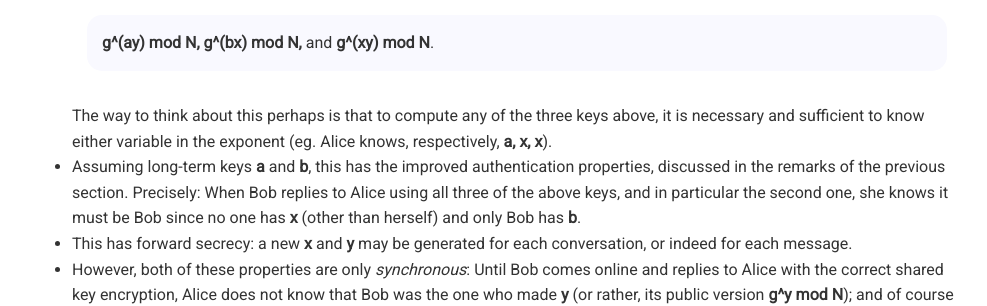
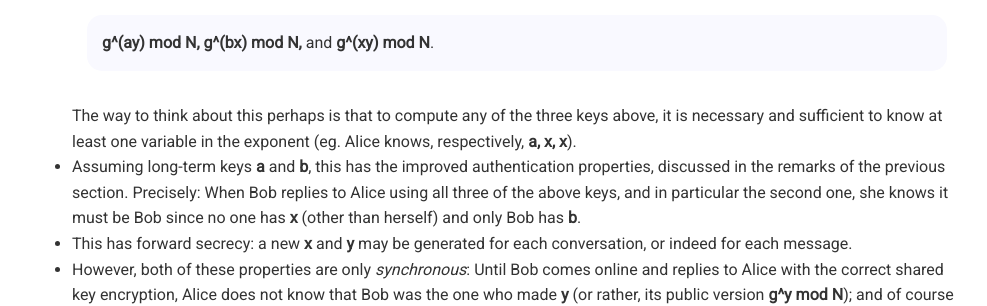
Before and after one commit to chatscrypt/chatscrypt.github.io, a Jekyll site: the page built from _posts/2020-01-06-the-signal-protocol-part-ii-the-diffie-hellman-key-exchange.html, in a window 1280 px wide and 900 px high, scrolled down 1530 px. Shown: the part 154-460 px from the top of the window, without its empty margins (143-1130 px from the left). Built offline with Jekyll 4.4.1, drawn with Linux system fonts in a browser that asks for light colours; comment, search, counter and statistics services are not loaded.

Commit message:
Update 2020-01-06-the-signal-protocol-part-ii-the-diffie-hellman-key-exchange.html

```diff
--- a/_posts/2020-01-06-the-signal-protocol-part-ii-the-diffie-hellman-key-exchange.html
+++ b/_posts/2020-01-06-the-signal-protocol-part-ii-the-diffie-hellman-key-exchange.html
@@ -50,7 +50,7 @@ Analysis:
 <div class="media">
  <b>g^(ay) mod N,</b>  <b>g^(bx) mod N,</b> and <b>g^(xy) mod N</b>.
 </div>
-  The way to think about this perhaps is that to compute any of the three keys above, it is necessary and sufficient to know either variable in the exponent (eg. Alice knows, respectively, <b>a, x, x</b>).
+  The way to think about this perhaps is that to compute any of the three keys above, it is necessary and sufficient to know at least one variable in the exponent (eg. Alice knows, respectively, <b>a, x, x</b>).
 
  <li>Assuming long-term keys <b>a</b> and <b>b</b>, this has the improved authentication properties, discussed in the remarks of the previous section. Precisely: When Bob replies to Alice using all three of the above keys, and in particular the second one, she knows it must be Bob since no one has <b>x</b> (other than herself) and only Bob has <b>b</b>.
 
```
